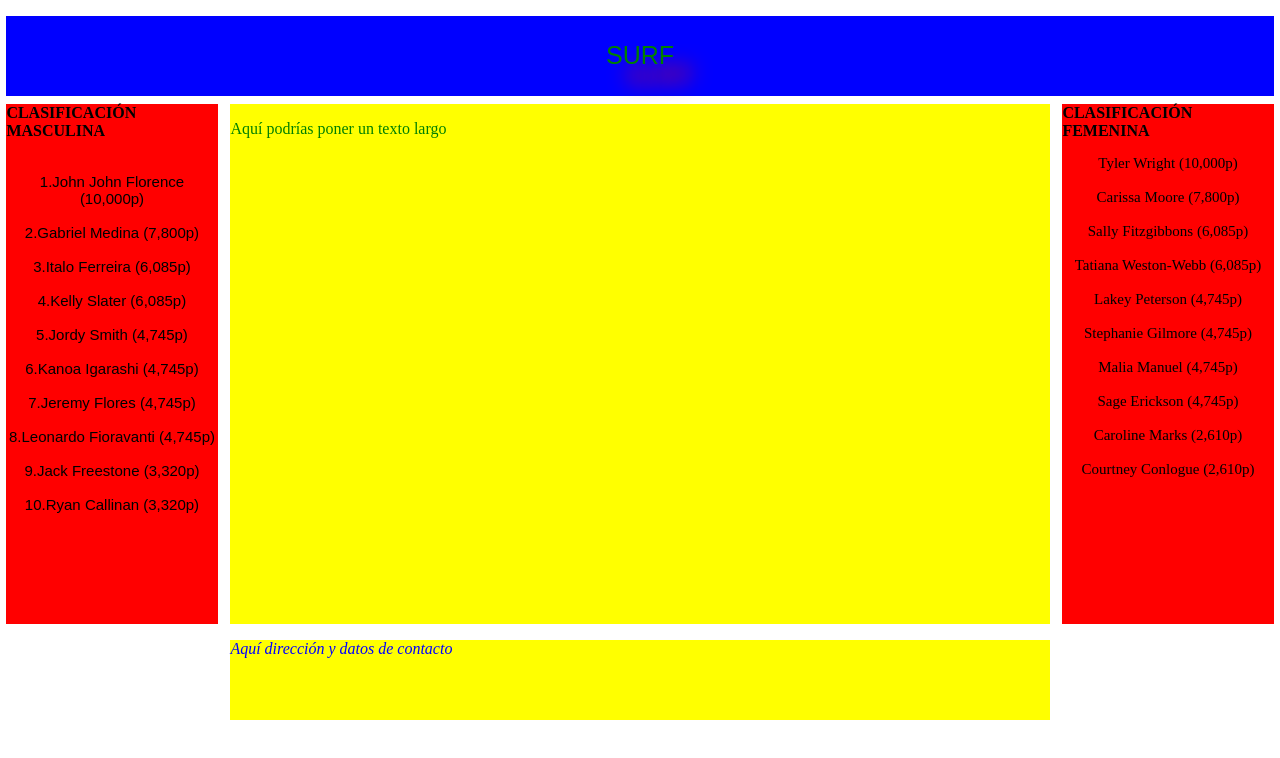
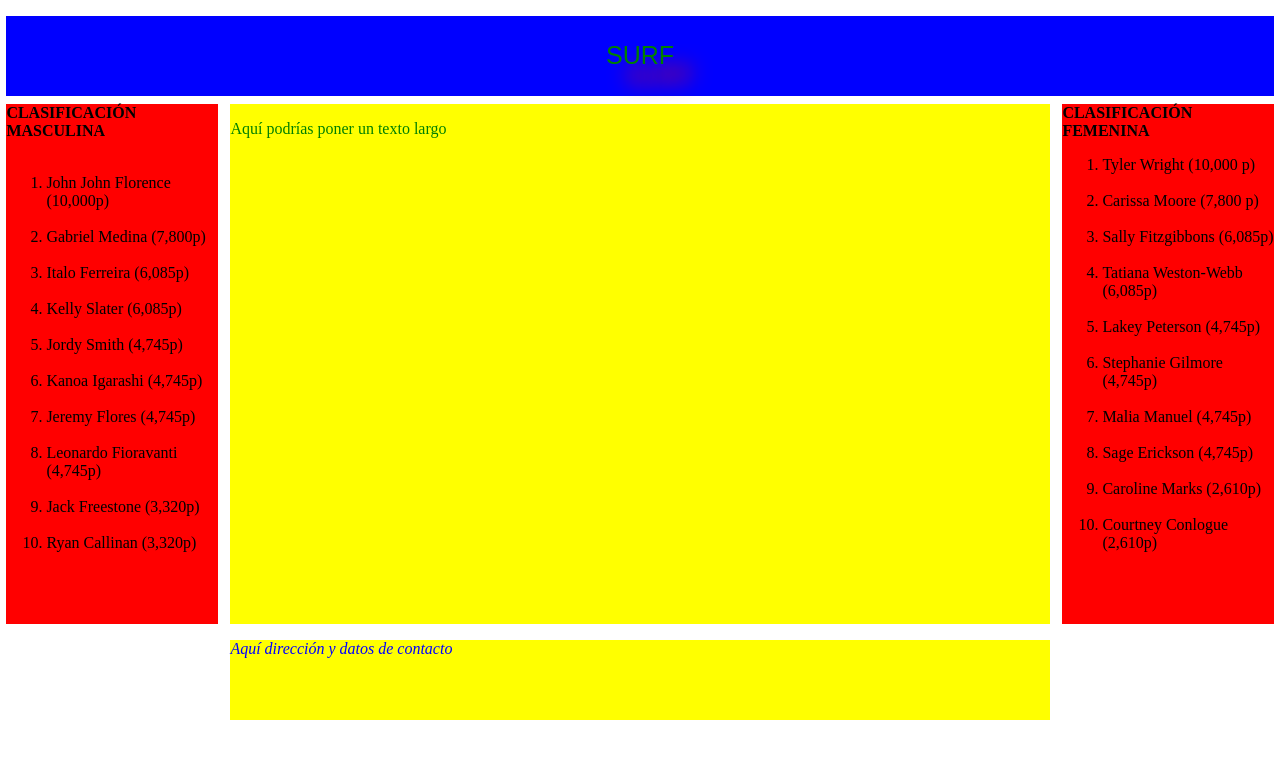
Before and after one commit to isravg22/Proyecto2021, a plain HTML site: page index.html in a window 1280 px wide. Drawn offline with Linux system fonts and the light colour scheme.

Commit message:
Update index.html

```diff
--- a/index.html
+++ b/index.html
@@ -11,53 +11,35 @@
         <div id="masculina" class="c">
             <strong>CLASIFICACIÓN MASCULINA</strong>
             <br><br>
-            <p class="e">
-            1.John John Florence  (10,000p)
-            <br><br>
-            2.Gabriel Medina  (7,800p)
-            <br><br>
-            3.Italo Ferreira  (6,085p)
-            <br><br>
-            4.Kelly Slater  (6,085p)
-            <br><br>
-            5.Jordy Smith  (4,745p)
-            <br><br>
-            6.Kanoa Igarashi  (4,745p)
-            <br><br>
-            7.Jeremy Flores  (4,745p)
-            <br><br>
-            8.Leonardo Fioravanti  (4,745p)
-            <br><br>
-            9.Jack Freestone  (3,320p)
-            <br><br>
-            10.Ryan Callinan  (3,320p)
-            </p>
+            <ol>
+                <li img="brasil.png">John John Florence  (10,000p)</li><br>
+                <li>Gabriel Medina  (7,800p)</li><br>
+                <li>Italo Ferreira  (6,085p)</li><br>
+                <li>Kelly Slater  (6,085p)</li><br>
+                <li>Jordy Smith  (4,745p) </li><br>
+                <li>Kanoa Igarashi  (4,745p)</li><br>
+                <li>Jeremy Flores  (4,745p)</li><br>
+                <li>Leonardo Fioravanti  (4,745p)</li><br>
+                <li>Jack Freestone  (3,320p)</li><br>
+                <li>Ryan Callinan  (3,320p)</li><br>
+            </ol>
 
         </div>
        <div id="femenina" class="c">
             <strong>CLASIFICACIÓN FEMENINA</strong>
-            <p class="f">
-                Tyler Wright (10,000p)
-                <br><br>
-                Carissa Moore (7,800p)
-                <br><br>
-                Sally Fitzgibbons (6,085p)
-                <br><br>
-                Tatiana Weston-Webb (6,085p)
-                <br><br>
-                Lakey Peterson (4,745p)
-                <br><br>
-                Stephanie Gilmore (4,745p)
-                <br><br>
-                Malia Manuel (4,745p)
-                <br><br>
-                Sage Erickson (4,745p)
-                <br><br>
-                Caroline Marks (2,610p)
-                <br><br>
-                Courtney Conlogue (2,610p)
-                <br><br>
-            </p>
+            <ol>
+                <li>Tyler Wright (10,000 p)</li><br>
+                <li>Carissa Moore (7,800 p)</li><br>
+                <li>Sally Fitzgibbons (6,085p)</li><br>
+                <li>Tatiana Weston-Webb (6,085p)</li><br>
+                <li>Lakey Peterson (4,745p)</li><br>
+                <li>Stephanie Gilmore (4,745p)</li><br>
+                <li>Malia Manuel (4,745p)</li><br>
+                <li>Sage Erickson (4,745p)</li><br>
+                <li>Caroline Marks (2,610p)</li><br>
+                <li>Courtney Conlogue (2,610p)</li><br>
+            </ol>
+
 
         </div>
 
```
